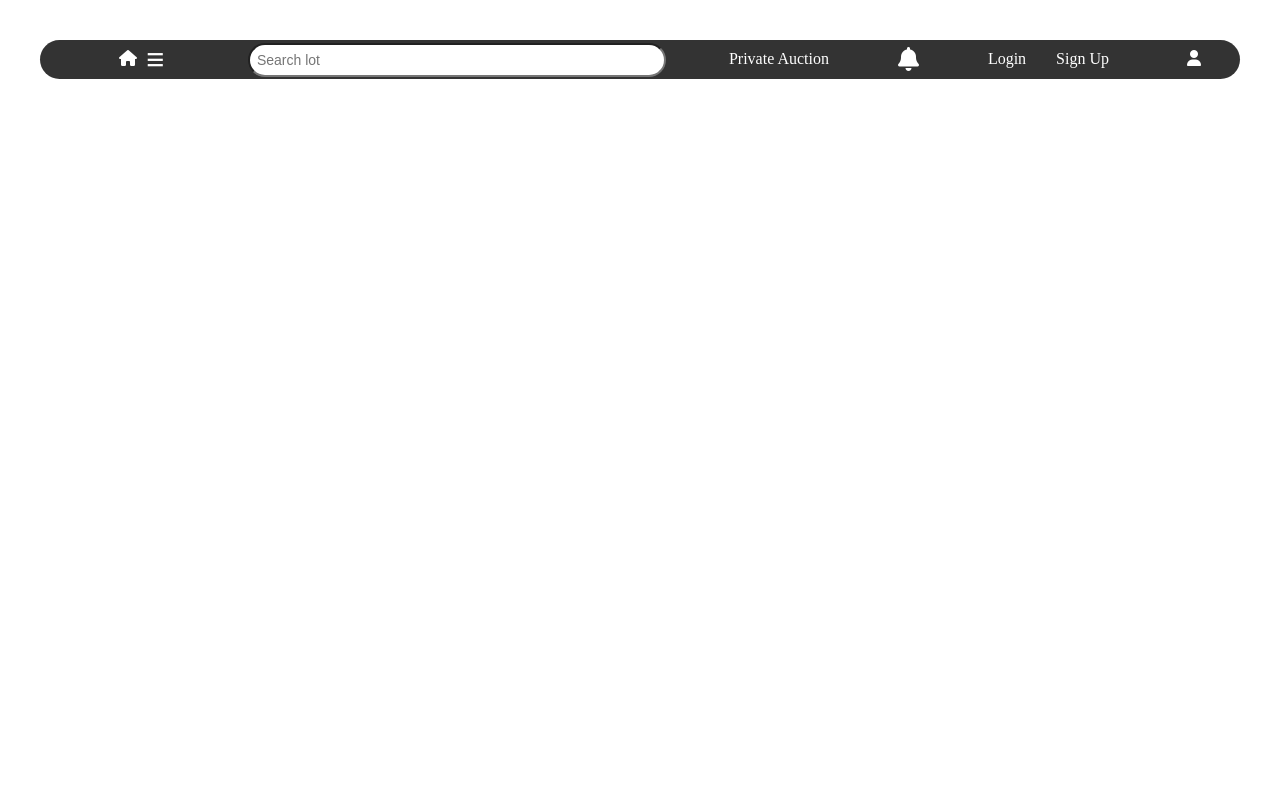
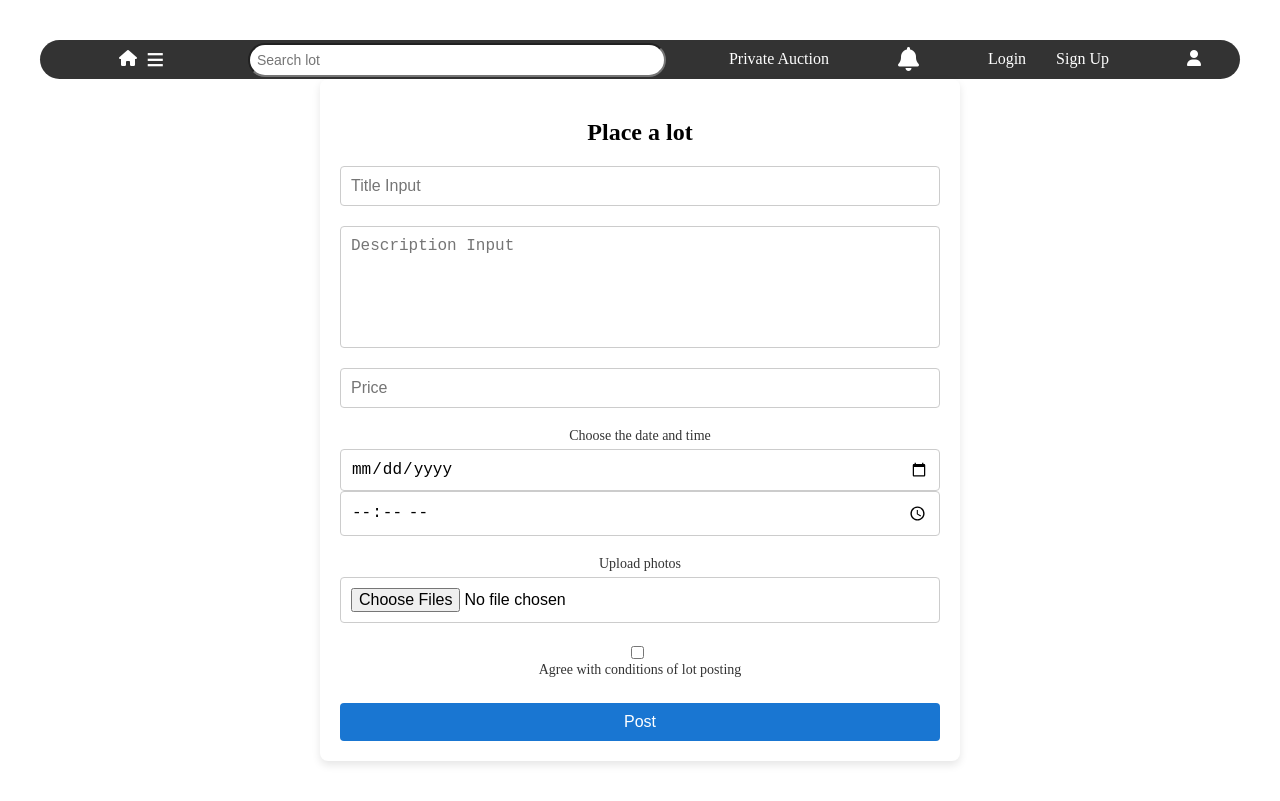
Before and after one commit to vladas9/Auction-Plus-frontend, a React (Vite) app: page /profile/postlot in a window 1280 px wide. Built offline with nearby package versions, Linux system fonts and the light colour scheme.

Commit message:
Postlot page done. Made path at home

```diff
--- a/src/App.jsx
+++ b/src/App.jsx
@@ -1,13 +1,15 @@
 import './App.css'
-import React, { useState } from "react";
-import { BrowserRouter as Router, Route, Routes } from 'react-router-dom';
+import React, { useState } from "react"
+import { BrowserRouter as Router, Route, Routes } from 'react-router-dom'
 import Homepage from './pages/Homepage'
 import Navbar from './components/Navbar/Navbar'
-import Login from './pages/Login';
-import Profile from './pages/Profile';
-import SignUp from './pages/SignUp';
+import Login from './pages/Login'
+import Profile from './pages/Profile'
+import SignUp from './pages/SignUp'
 import Private from './pages/Private'
-import Lot from "./pages/Lotpage"
+import Lot from './pages/Lotpage'
+import Post from './pages/PostlotPage'
+import SuccessPage from "./pages/SuccessPage";
 
 function App() {
 const [isAuthenticated, setIsAuthenticated] = useState(false);
@@ -21,6 +23,8 @@ const [isAuthenticated, setIsAuthenticated] = useState(false);
               <Route path="/profile" element={<Profile />} />
               <Route path="/private" element={<Private/>} />
               <Route path="/lot/:id" element={<Lot />} />
+              <Route path="/profile/postlot" element={<Post />} />
+              <Route path="/success" element={<SuccessPage />} />
           </Routes>
       </Router>
   );
--- /dev/null
+++ b/src/pages/PostlotPage.jsx
@@ -0,0 +1,126 @@
+import React, { useState } from "react";
+import { useNavigate } from "react-router-dom";
+import styles from "../styles/PostlotPage.module.css";
+
+export default function Post() {
+  const [title, setTitle] = useState("");
+  const [description, setDescription] = useState("");
+  const [price, setPrice] = useState("");
+  const [date, setDate] = useState("");
+  const [time, setTime] = useState("");
+  const [photos, setPhotos] = useState(null);
+  const [terms, setTerms] = useState(false);
+  const [error, setError] = useState("");
+  const navigate = useNavigate();
+
+  const handleSubmit = (e) => {
+    e.preventDefault();
+
+    // Проверка даты
+    const selectedDate = new Date(`${date}T${time}`);
+    const currentDate = new Date();
+    if (selectedDate < currentDate) {
+      setError("You cannot select a past date or time.");
+      return;
+    }
+
+    // Проверка на согласие с условиями
+    if (!terms) {
+      setError("You must agree with the conditions to post the auction.");
+      return;
+    }
+
+    setError(""); // Очистить ошибки, если всё прошло успешно
+
+    // Логика для отправки лота
+    console.log({ title, description, price, date, time, photos, terms });
+
+    // Переход на страницу успешного создания
+    navigate("/success");
+  };
+
+  return (
+    <div className={styles.postLotContainer}>
+      <h2 className={styles.title}>Place a lot</h2>
+      <form onSubmit={handleSubmit} className={styles.form}>
+        <div className={styles.inputGroup}>
+          <input
+            type="text"
+            placeholder="Title Input"
+            value={title}
+            onChange={(e) => setTitle(e.target.value)}
+            required
+            className={styles.input}
+          />
+        </div>
+
+        <div className={styles.inputGroup}>
+          <textarea
+            placeholder="Description Input"
+            value={description}
+            onChange={(e) => setDescription(e.target.value)}
+            required
+            className={styles.textarea}
+          ></textarea>
+        </div>
+
+        <div className={styles.inputGroup}>
+          <input
+            type="number"
+            placeholder="Price"
+            value={price}
+            onChange={(e) => setPrice(e.target.value)}
+            required
+            className={styles.input}
+          />
+        </div>
+
+        <div className={styles.inputGroup}>
+          <label className={styles.label}>Choose the date and time</label>
+          <input
+            type="date"
+            value={date}
+            onChange={(e) => setDate(e.target.value)}
+            required
+            className={styles.input}
+          />
+          <input
+            type="time"
+            value={time}
+            onChange={(e) => setTime(e.target.value)}
+            required
+            className={styles.input}
+          />
+        </div>
+
+        <div className={styles.inputGroup}>
+          <label htmlFor="photos" className={styles.label}>Upload photos</label>
+          <input
+            type="file"
+            id="photos"
+            multiple
+            onChange={(e) => setPhotos(e.target.files)}
+            className={styles.input}
+          />
+        </div>
+
+        <div className={`${styles.inputGroup} ${styles.termsGroup}`}>
+          <input
+            type="checkbox"
+            id="terms"
+            checked={terms}
+            onChange={() => setTerms(!terms)}
+            className={styles.checkbox}
+          />
+          <label htmlFor="terms" className={styles.label}>
+            Agree with conditions of lot posting
+          </label>
+        </div>
+
+        {error && <p className={styles.error}>{error}</p>}
+
+        <button type="submit" className={styles.submitBtn}>Post</button>
+      </form>
+    </div>
+  );
+}
--- /dev/null
+++ b/src/pages/SuccessPage.jsx
@@ -0,0 +1,20 @@
+import React from "react";
+import { useNavigate } from "react-router-dom";
+import styles from "../styles/SuccessPage.module.css";
+
+export default function SuccessPage() {
+  const navigate = useNavigate();
+
+  const handleBackToHome = () => {
+    navigate("/");
+  };
+
+  return (
+    <div className={styles.successContainer}>
+      <h2 className={styles.title}>Auction was created successfully!</h2>
+      <button onClick={handleBackToHome} className={styles.backBtn}>
+        Back home
+      </button>
+    </div>
+  );
+}
--- /dev/null
+++ b/src/styles/PostlotPage.module.css
@@ -0,0 +1,79 @@
+.postLotContainer {
+    max-width: 600px;
+    margin: 0 auto;
+    padding: 20px;
+    background-color: #fff;
+    border-radius: 8px;
+    box-shadow: 0 4px 8px rgba(0, 0, 0, 0.1);
+  }
+
+  .title {
+    font-size: 24px;
+    text-align: center;
+    margin-bottom: 20px;
+  }
+
+  .form {
+    display: flex;
+    flex-direction: column;
+    gap: 20px;
+  }
+
+  .inputGroup {
+    display: flex;
+    flex-direction: column;
+  }
+
+  .input,
+  .textarea {
+    padding: 10px;
+    font-size: 16px;
+    border: 1px solid #ccc;
+    border-radius: 4px;
+  }
+
+  .input:focus,
+  .textarea:focus {
+    border-color: #1976d2;
+    outline: none;
+  }
+
+  .textarea {
+    height: 100px;
+    resize: none;
+  }
+
+  .label {
+    margin-bottom: 5px;
+    font-size: 14px;
+    color: #333;
+  }
+
+  .termsGroup {
+    display: flex;
+    align-items: center;
+  }
+
+  .checkbox {
+    margin-right: 10px;
+  }
+
+  .submitBtn {
+    padding: 10px 15px;
+    background-color: #1976d2;
+    color: #fff;
+    border: none;
+    border-radius: 4px;
+    font-size: 16px;
+    cursor: pointer;
+  }
+
+  .submitBtn:hover {
+    background-color: #155a9b;
+  }
+
+  .error {
+    color: red;
+    font-size: 14px;
+    margin-top: 10px;
+  }
--- /dev/null
+++ b/src/styles/SuccessPage.module.css
@@ -0,0 +1,29 @@
+.successContainer {
+    max-width: 600px;
+    margin-top: 100px;
+    margin-left: 450px;
+    padding: 20px;
+    background-color: #fff;
+    border-radius: 8px;
+    box-shadow: 0 4px 8px rgba(0, 0, 0, 0.1);
+    text-align: center;
+  }
+
+  .title {
+    font-size: 24px;
+    margin-bottom: 20px;
+  }
+
+  .backBtn {
+    padding: 10px 15px;
+    background-color: #1976d2;
+    color: #fff;
+    border: none;
+    border-radius: 4px;
+    font-size: 16px;
+    cursor: pointer;
+  }
+
+  .backBtn:hover {
+    background-color: #155a9b;
+  }
```
